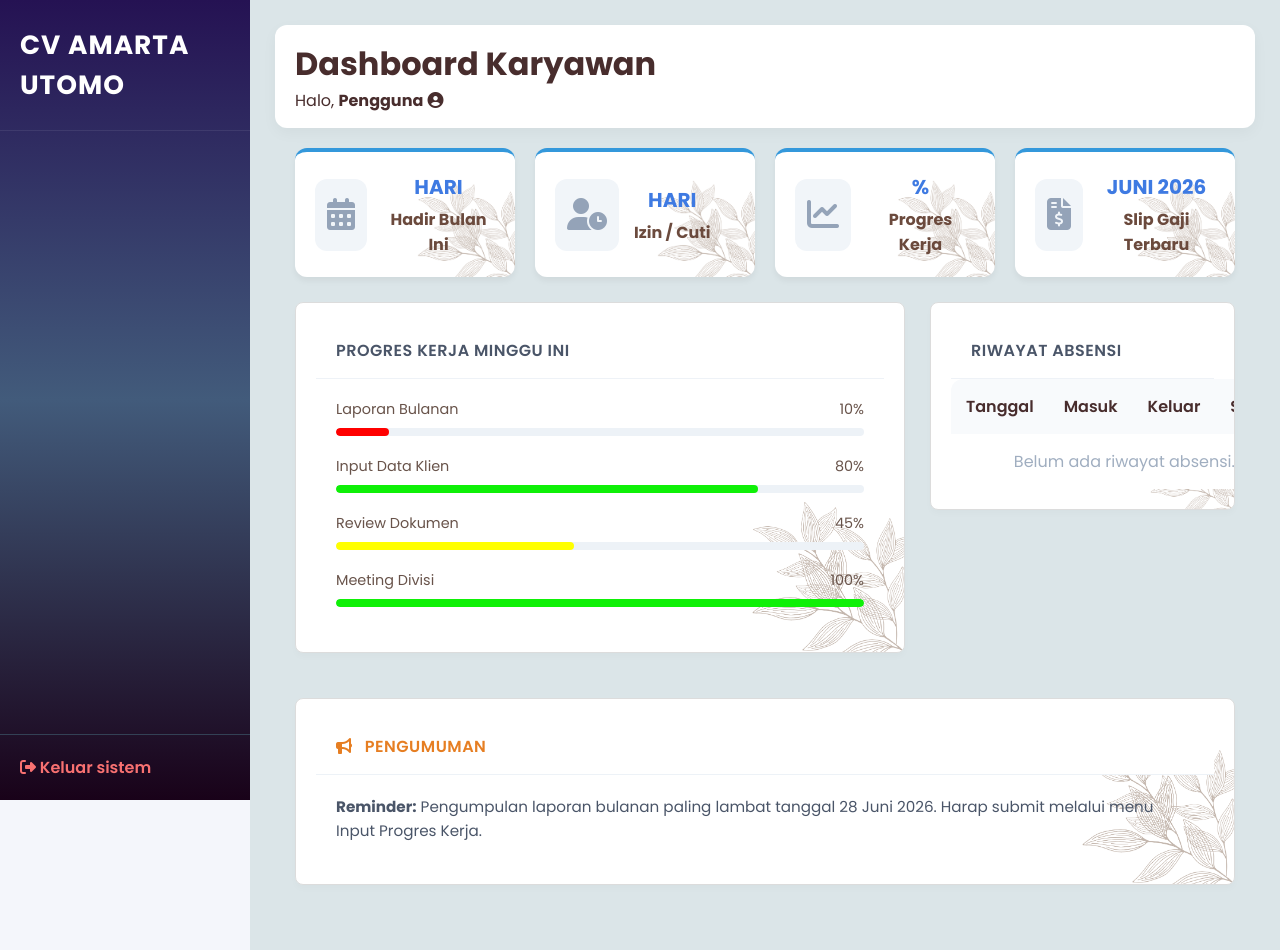
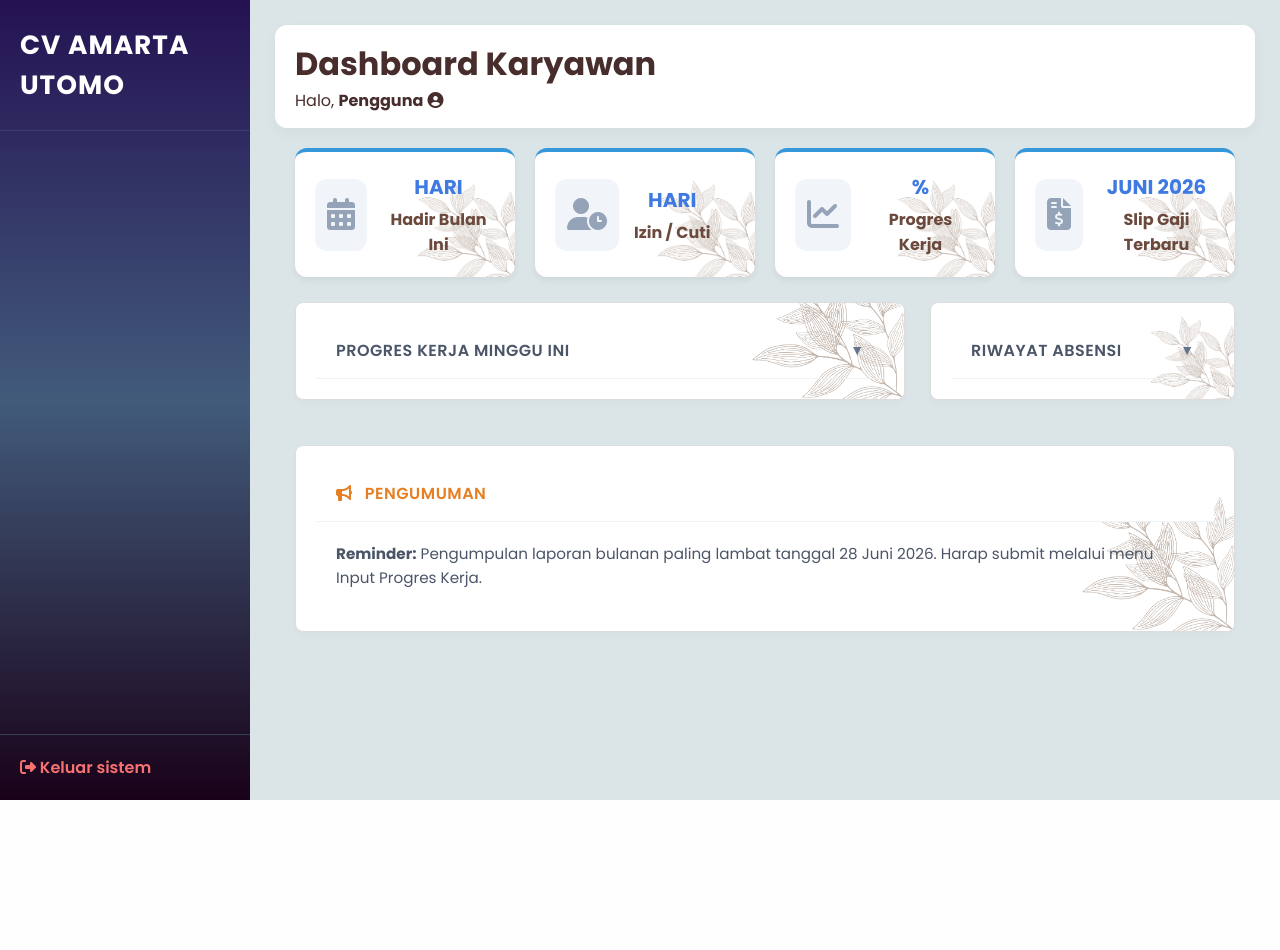
Before and after one commit to cintanussy102-del/PA-AmartaUtomo, a Flask app: template TA_CV_AMARTA_UTOMO/views/templates/karyawan/dashboard.html in a window 1280 px wide. After the commit the page ends 800 px from the top, so only its background shows below. Run offline with Flask 3, Linux system fonts and the light colour scheme; the template is opened without the code that fills it, so the values that code supplies are empty.

Commit message:
tambah show

```diff
--- a/TA_CV_AMARTA_UTOMO/views/static/css/dashboard.css
+++ b/TA_CV_AMARTA_UTOMO/views/static/css/dashboard.css
@@ -1043,3 +1043,26 @@ body {
     position: relative;
     z-index: 1;
 }
+
+.accordion-header {
+    cursor: pointer;
+    display:flex;
+    justify-content:space-between;
+    align-items:center;
+}
+
+
+.accordion-body {
+    display:none;
+}
+
+
+.accordion-body.show {
+    display:block;
+}
+
+
+.accordion-header span {
+    font-size:14px;
+    color:#64748b;
+}
--- a/TA_CV_AMARTA_UTOMO/views/templates/karyawan/dashboard.html
+++ b/TA_CV_AMARTA_UTOMO/views/templates/karyawan/dashboard.html
@@ -49,10 +49,14 @@
 <div class="dashboard-grid-two">
 
     <div class="content-box">
-        <div class="box-header">
+
+        <div class="box-header accordion-header" onclick="toggleBox('progresBox')">
             <h3>PROGRES KERJA MINGGU INI</h3>
+            <span id="icon-progres">▼</span>
         </div>
-        <div class="box-body">
+
+        <div class="box-body accordion-body" id="progresBox">
+
             <div class="progress-item">
                 <div class="progress-info">
                     <span>Laporan Bulanan</span>
@@ -62,6 +66,8 @@
                     <div class="progress-fill" data-value="10"></div>
                 </div>
             </div>
+
+
             <div class="progress-item">
                 <div class="progress-info">
                     <span>Input Data Klien</span>
@@ -71,6 +77,8 @@
                     <div class="progress-fill" data-value="80"></div>
                 </div>
             </div>
+
+
             <div class="progress-item">
                 <div class="progress-info">
                     <span>Review Dokumen</span>
@@ -80,6 +88,8 @@
                     <div class="progress-fill" data-value="45"></div>
                 </div>
             </div>
+
+
             <div class="progress-item">
                 <div class="progress-info">
                     <span>Meeting Divisi</span>
@@ -89,15 +99,22 @@
                     <div class="progress-fill" data-value="100"></div>
                 </div>
             </div>
+
         </div>
     </div>
 
     <div class="content-box">
-        <div class="box-header">
+
+        <div class="box-header accordion-header" onclick="toggleBox('absensiBox')">
             <h3>RIWAYAT ABSENSI</h3>
+            <span id="icon-absensi">▼</span>
         </div>
-        <div class="box-body no-padding">
+
+
+        <div class="box-body no-padding accordion-body" id="absensiBox">
+
             <table class="amarta-table">
+
                 <thead>
                     <tr>
                         <th>Tanggal</th>
@@ -106,12 +123,16 @@
                         <th>Status</th>
                     </tr>
                 </thead>
+
                 <tbody>
+
                 {% for row in riwayat %}
+
                 <tr>
                     <td>{{ row.tanggal }}</td>
                     <td>{{ row.masuk }}</td>
                     <td>{{ row.keluar }}</td>
+
                     <td>
                         {% if row.status == 'Hadir' %}
                         <span class="status-badge aktif">Hadir</span>
@@ -119,13 +140,25 @@
                         <span class="status-badge baris">{{ row.status }}</span>
                         {% endif %}
                     </td>
+
                 </tr>
+
                 {% else %}
-                    <tr><td colspan="4" style="text-align:center; color:#a0aec0;">Belum ada riwayat absensi.</td></tr>
+
+                <tr>
+                    <td colspan="4" style="text-align:center;color:#a0aec0;">
+                        Belum ada riwayat absensi.
+                    </td>
+                </tr>
+
                 {% endfor %}
+
                 </tbody>
+
             </table>
+
         </div>
+
     </div>
 </div>
 
@@ -167,4 +200,34 @@ document.addEventListener("DOMContentLoaded", function() {
     });
 });
 </script>
+
+<script>
+
+function toggleBox(id){
+
+    let box = document.getElementById(id);
+
+    let icon = document.getElementById(
+        id === 'progresBox'
+        ? 'icon-progres'
+        : 'icon-absensi'
+    );
+
+
+    if(box.classList.contains('show')){
+
+        box.classList.remove('show');
+        icon.innerHTML="▼";
+
+    }else{
+
+        box.classList.add('show');
+        icon.innerHTML="▲";
+
+    }
+
+}
+
+</script>
+
 {% endblock %}
```
Lines whose indentation alone changed are shown as unchanged.
